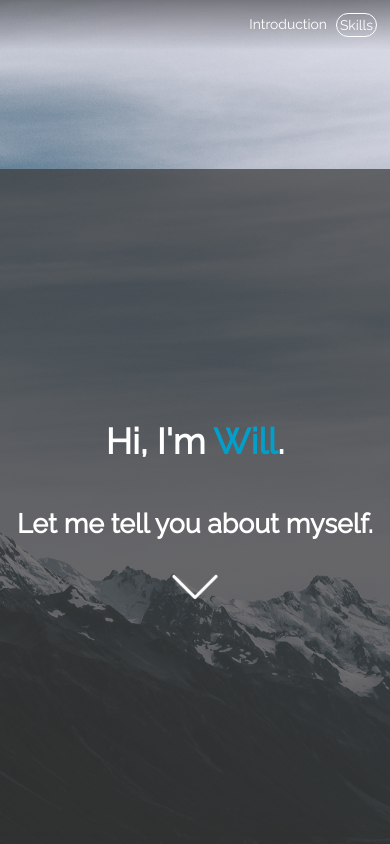
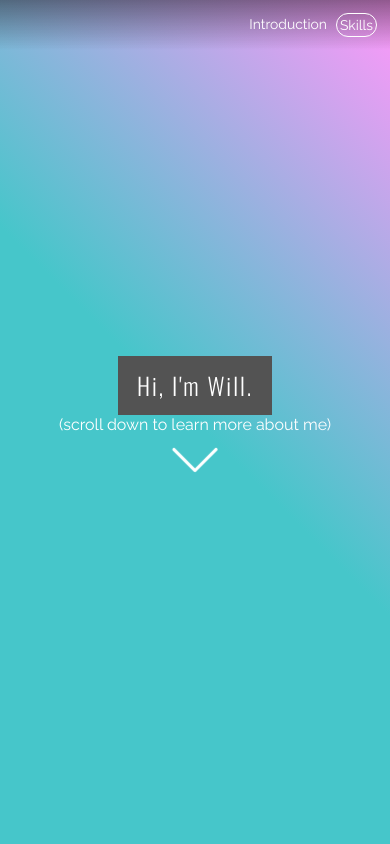
Before and after one commit to wtaylor45/wtaylor.tech, a React (Create React App) app: page / in a window 390 px wide. Shown: the top 844 px of the page. Built offline with nearby package versions, Linux system fonts and the light colour scheme.

Commit message:
redesigned hero header component, mobile fixes to come

```diff
--- a/src/App.css
+++ b/src/App.css
@@ -3,20 +3,13 @@
 
 html, body {
   height: 100%;
-  width: 100%;
-  /* background-color: #282c34; */
-  /* background: linear-gradient(45deg, #45484d 0%,#000000 100%);
+  /* background-color: #282c34;
+  background: linear-gradient(45deg, #46c6ca 0%,#00547a 100%);
+  background-image: url('/src/bg.png');
   background-attachment: fixed;
   background-position: center;
   background-repeat: no-repeat;
   background-size: cover; */
-  background-image: url('./bg.jpg');
-
-  /* Center and scale the image nicely */
-  background-position: center;
-  background-repeat: no-repeat;
-  background-size: cover;
-  background-attachment: fixed;
 }
 
 p {
@@ -40,6 +33,11 @@ body::-webkit-scrollbar-thumb {
 }
 
 .App {
+  background-image: url('bg.jpg');
+  background-attachment: fixed;
+  background-position: center;
+  background-repeat: no-repeat;
+  background-size: cover;
   text-align: center;
   color: white;
   font-family: 'Raleway', sans-serif;
@@ -89,7 +87,7 @@ body::-webkit-scrollbar-thumb {
 
 .accent {
   display: inline;
-  color: #039ec9
+  color: #66deff
 }
 
 .accent-secondary {
@@ -105,8 +103,8 @@ body::-webkit-scrollbar-thumb {
 }
 
 @media only screen and (max-device-width: 1366px) {
-  .parallax {
-    background-attachment: scroll;
-    background: #282c34 !important;
+  .App {
+    background: linear-gradient(45deg, #46c6ca 0%, #46c6ca 50%,#ff98fa 100%);
+    background-attachment: fixed;
   }
 }
--- a/src/App.js
+++ b/src/App.js
@@ -2,12 +2,12 @@ import React, { Component } from 'react';
 import './lib/animate.css';
 import './App.css';
 import Arrow from './down-arrow.svg';
+import HeroHeader from './HeroHeader/HeroHeader';
 import InfoSection from './InfoSection/InfoSection';
 import Ratings from './Ratings/Ratings';
 import ratingData from './topLanguages.json';
 import Pages from './pages.json';
 import NavBar from './NavBar/NavBar';
-import headerImg from './bg.jpg';
 import $ from 'jquery';
 
 class App extends Component {
@@ -22,13 +22,21 @@ class App extends Component {
     return (
       <div className="App">
         <NavBar></NavBar>
-          <InfoSection className="App-header">
+        <div className="bgImage"></div>
+        <div className="content">
+          <HeroHeader title="Hi, I'm Will.">
+            (scroll down to learn more about me)
+            <button onClick={this.arrowClickHandler} className="link-button">
+              <img section={Pages[0].id} src={Arrow} alt="arrow-down" className="indicator"></img>
+            </button>
+          </HeroHeader>
+            {/* <InfoSection className="App-header">
             <h1 className="main-header">Hi, I'm <span className="accent">Will</span>.</h1>
             <h2 className="secondary-header">Let me tell you about myself.</h2>
             <button onClick={this.arrowClickHandler} className="link-button">
               <img section={Pages[0].id} src={Arrow} alt="arrow-down" className="indicator"></img>
             </button>
-        </InfoSection>
+          </InfoSection> */}
             <InfoSection title={Pages[0].name} id={Pages[0].id} type="secondary">
               <p>I am a first and foremost a <span className="accent">Software Engineer</span>.</p>
               <br />
@@ -56,6 +64,7 @@ class App extends Component {
               </div>
             </InfoSection>
         </div>
+      </div>
         );
       }
     }
--- /dev/null
+++ b/src/HeroHeader/HeroHeader.css
@@ -0,0 +1,19 @@
+.HeroHeader {
+    min-height: 100vh;
+    display: flex;
+    flex-direction: column;
+    align-items: center;
+    justify-content: center;
+}
+
+.border {
+    background-color: rgb(83, 83, 83);
+    color: white;
+    font-family: 'Oswald', sans-serif;
+    font-size: calc(16px + 2vmin);
+    font-weight: 500;
+    letter-spacing: .5vw;
+    padding: 12px;
+    padding-left: 5vw;
+    padding-right: 5vw;
+}
--- /dev/null
+++ b/src/HeroHeader/HeroHeader.js
@@ -0,0 +1,11 @@
+import React from 'react';
+import './HeroHeader.css';
+
+const HeroHeader = props => (
+    <div className="HeroHeader">
+        <span className="border">{props.title}</span>
+        {props.children}
+    </div>
+)
+
+export default HeroHeader;
```
Lines whose indentation alone changed are shown as unchanged.
